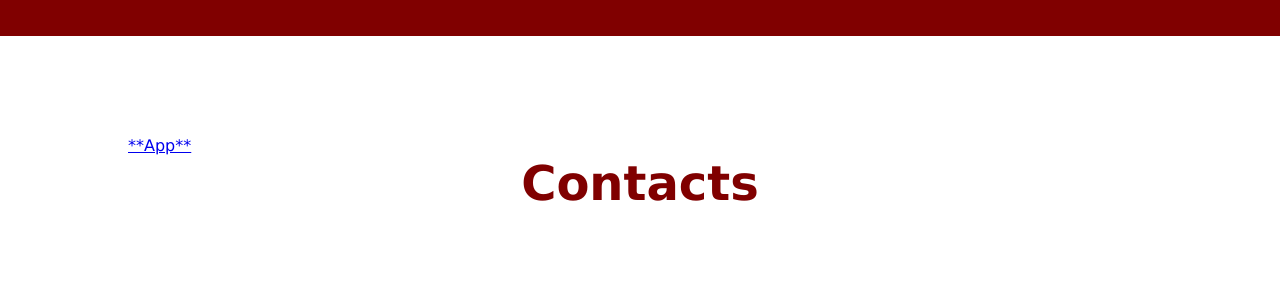
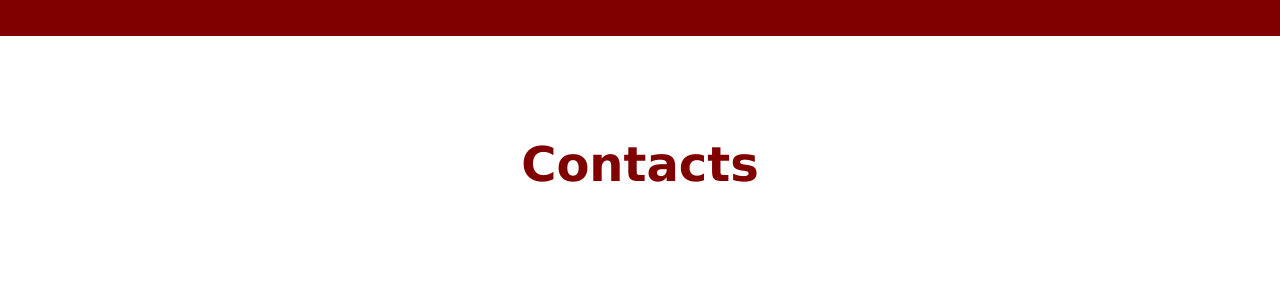
Before and after one commit to obre-bjorn/Landing-Page, a plain HTML site: page index.html in a window 1280 px wide. Shown: the part 3460-3749 px from the top of the page. Drawn offline with Linux system fonts and the light colour scheme.

Commit message:
App error

```diff
--- a/index.html
+++ b/index.html
@@ -123,7 +123,7 @@
                 mhmvocationken@yahoo.com
                 facebook
             -->
-            <p><a href="whatsapp://send?phone=0000000000&text=example">**App**</a></p>
+            <!-- <p><a href="whatsapp://send?phone=0000000000&text=example">**App**</a></p> -->
             <p class="heading">Contacts</p>
             <div class="contact-card">
                 <div class="contact-logo">
@@ -131,7 +131,7 @@
                 </div>
                 <div class="contacts">
                     <a href="mailto: mhmvocationken@yahoo.com" class="cont-icon"><i class="fa-solid fa-envelope icon"></i>Email Us</a>
-                    <a href="tel:123-456-7890" class="cont-icon"><i class="fa-solid fa-phone icon"></i> Call Us</a>
+                    <a href="tel:123-456-7890" class="cont-icon"><i class="fa-solid fa-phone icon"></i>Call Us</a>
                     <a href="https://www.facebook.com/mhmeafrica/" target="_blank" class="cont-icon"><i class="fa-brands fa-facebook icon"></i>Visit Us</a>
                 </div>
 
```
